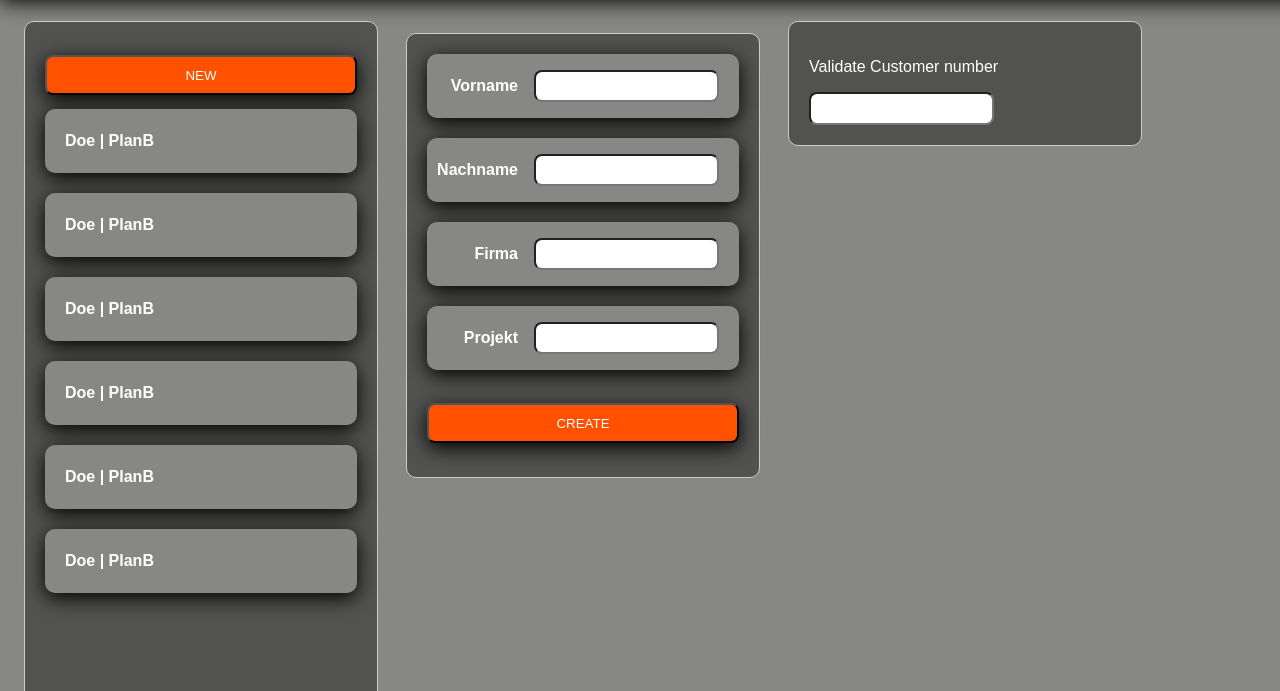
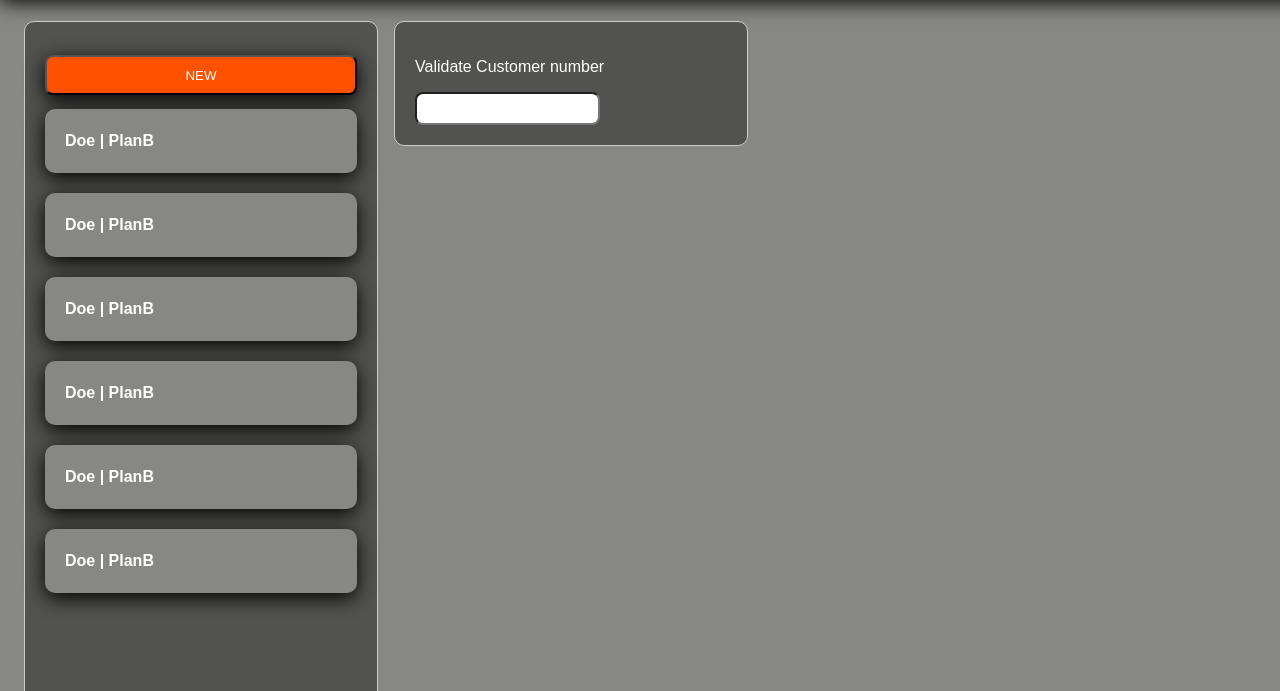
Before and after one commit to CedricxxxA/WebDevelopmentWorkshop, a plain HTML site: page src/websites/main.html in a window 1280 px wide. Shown: the part 109-800 px from the top of the page. Drawn offline with Linux system fonts and the light colour scheme.

Commit message:
fix customcard

```diff
--- a/src/websites/main.html
+++ b/src/websites/main.html
@@ -20,7 +20,7 @@
         <div onclick="OpenCustCard()" class="item">Doe | PlanB</div>
       </div>
 
-      <div id="CustCard" class="CustomerCard">
+      <div id="CustCard" class="CustomerCardInvis">
         <div class="inputItem">
           <p>Vorname</p>
           <input>
```
